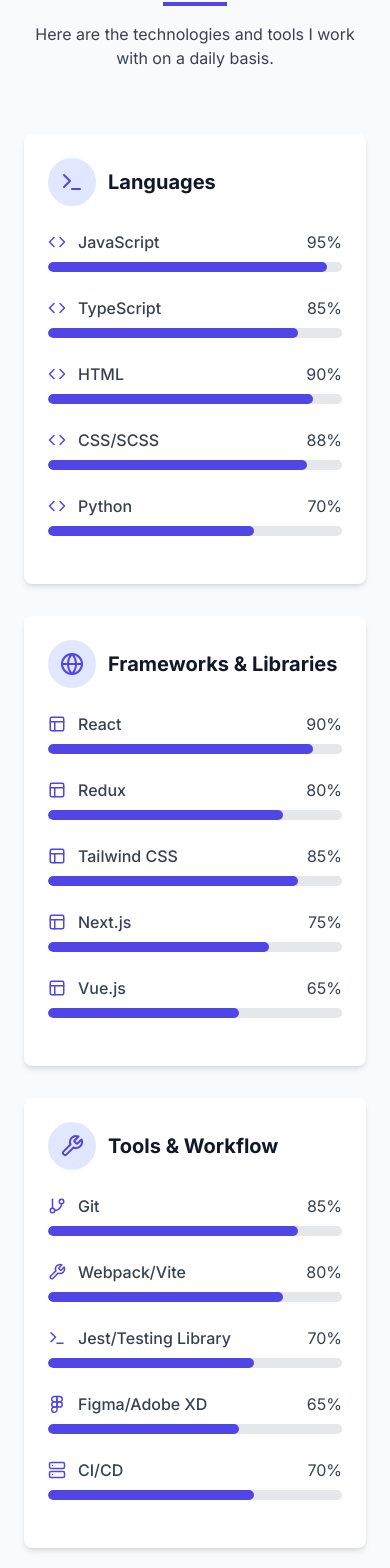
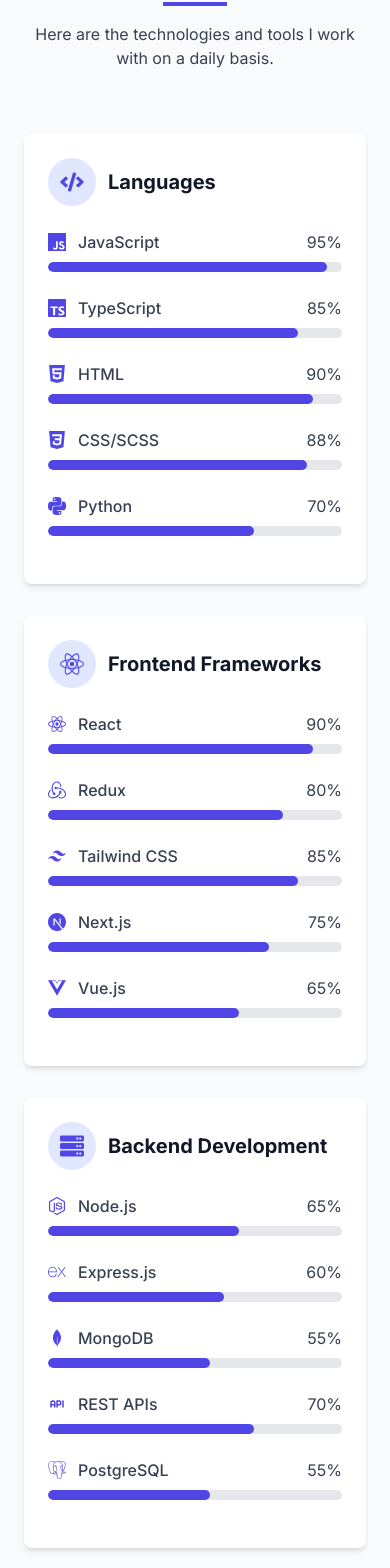
Before and after one commit to darkmoon810/darkmoon_portfolio, a React (Vite) app: page / in a window 390 px wide. Shown: the part 3756-5324 px from the top of the page. Built offline with nearby package versions, Linux system fonts and the light colour scheme.

Commit message:
improved skills sections

```diff
--- a/package.json
+++ b/package.json
@@ -12,7 +12,8 @@
   "dependencies": {
     "lucide-react": "^0.344.0",
     "react": "^18.3.1",
-    "react-dom": "^18.3.1"
+    "react-dom": "^18.3.1",
+    "react-icons": "^5.5.0"
   },
   "devDependencies": {
     "@eslint/js": "^9.9.1",
--- a/src/components/Skills.tsx
+++ b/src/components/Skills.tsx
@@ -1,5 +1,27 @@
 import React, { useEffect, useRef } from 'react';
-import { Code, Layout, Terminal, Database, GitBranch, Figma, Cpu, Globe, Server, Wrench } from 'lucide-react';
+import {
+  SiJavascript,
+  SiTypescript,
+  SiHtml5,
+  SiCss3,
+  SiPython,
+  SiReact,
+  SiRedux,
+  SiTailwindcss,
+  SiNextdotjs,
+  SiVuedotjs,
+  SiNodedotjs,
+  SiExpress,
+  SiMongodb,
+  SiPostgresql,
+  SiGit,
+  SiWebpack,
+  SiJest,
+  SiFigma,
+  SiGithubactions,
+} from 'react-icons/si';
+import { TbApi } from 'react-icons/tb';
+import { FaCode, FaServer, FaTools } from 'react-icons/fa';
 
 interface SkillItemProps {
   name: string;
@@ -89,27 +111,35 @@
 
 const Skills: React.FC = () => {
   const languageSkills = [
-    { name: 'JavaScript', level: 95, icon: <Code size={18} /> },
-    { name: 'TypeScript', level: 85, icon: <Code size={18} /> },
-    { name: 'HTML', level: 90, icon: <Code size={18} /> },
-    { name: 'CSS/SCSS', level: 88, icon: <Code size={18} /> },
-    { name: 'Python', level: 70, icon: <Code size={18} /> },
+    { name: 'JavaScript', level: 95, icon: <SiJavascript size={18} /> },
+    { name: 'TypeScript', level: 85, icon: <SiTypescript size={18} /> },
+    { name: 'HTML', level: 90, icon: <SiHtml5 size={18} /> },
+    { name: 'CSS/SCSS', level: 88, icon: <SiCss3 size={18} /> },
+    { name: 'Python', level: 70, icon: <SiPython size={18} /> },
   ];
 
   const frameworkSkills = [
-    { name: 'React', level: 90, icon: <Layout size={18} /> },
-    { name: 'Redux', level: 80, icon: <Layout size={18} /> },
-    { name: 'Tailwind CSS', level: 85, icon: <Layout size={18} /> },
-    { name: 'Next.js', level: 75, icon: <Layout size={18} /> },
-    { name: 'Vue.js', level: 65, icon: <Layout size={18} /> },
+    { name: 'React', level: 90, icon: <SiReact size={18} /> },
+    { name: 'Redux', level: 80, icon: <SiRedux size={18} /> },
+    { name: 'Tailwind CSS', level: 85, icon: <SiTailwindcss size={18} /> },
+    { name: 'Next.js', level: 75, icon: <SiNextdotjs size={18} /> },
+    { name: 'Vue.js', level: 65, icon: <SiVuedotjs size={18} /> },
+  ];
+
+  const backendSkills = [
+    { name: 'Node.js', level: 65, icon: <SiNodedotjs size={18} /> },
+    { name: 'Express.js', level: 60, icon: <SiExpress size={18} /> },
+    { name: 'MongoDB', level: 55, icon: <SiMongodb size={18} /> },
+    { name: 'REST APIs', level: 70, icon: <TbApi size={18} /> },
+    { name: 'PostgreSQL', level: 55, icon: <SiPostgresql size={18} /> },
   ];
 
   const toolsSkills = [
-    { name: 'Git', level: 85, icon: <GitBranch size={18} /> },
-    { name: 'Webpack/Vite', level: 80, icon: <Wrench size={18} /> },
-    { name: 'Jest/Testing Library', level: 70, icon: <Terminal size={18} /> },
-    { name: 'Figma/Adobe XD', level: 65, icon: <Figma size={18} /> },
-    { name: 'CI/CD', level: 70, icon: <Server size={18} /> },
+    { name: 'Git', level: 85, icon: <SiGit size={18} /> },
+    { name: 'Webpack/Vite', level: 80, icon: <SiWebpack size={18} /> },
+    { name: 'Jest/Testing Library', level: 70, icon: <SiJest size={18} /> },
+    { name: 'Figma/Adobe XD', level: 65, icon: <SiFigma size={18} /> },
+    { name: 'CI/CD', level: 70, icon: <SiGithubactions size={18} /> },
   ];
 
   return (
@@ -123,22 +153,28 @@
           </p>
         </div>
 
-        <div className="grid grid-cols-1 md:grid-cols-2 lg:grid-cols-3 gap-8">
+        <div className="grid grid-cols-1 md:grid-cols-2 gap-8">
           <SkillCategory
             title="Languages"
-            icon={<Terminal size={24} />}
+            icon={<FaCode size={24} />}
             skills={languageSkills}
           />
 
           <SkillCategory
-            title="Frameworks & Libraries"
-            icon={<Globe size={24} />}
+            title="Frontend Frameworks"
+            icon={<SiReact size={24} />}
             skills={frameworkSkills}
           />
 
           <SkillCategory
+            title="Backend Development"
+            icon={<FaServer size={24} />}
+            skills={backendSkills}
+          />
+
+          <SkillCategory
             title="Tools & Workflow"
-            icon={<Wrench size={24} />}
+            icon={<FaTools size={24} />}
             skills={toolsSkills}
           />
         </div>
```
Also changed, not shown: 1 other file (tests, documents, lock files or other folders).
